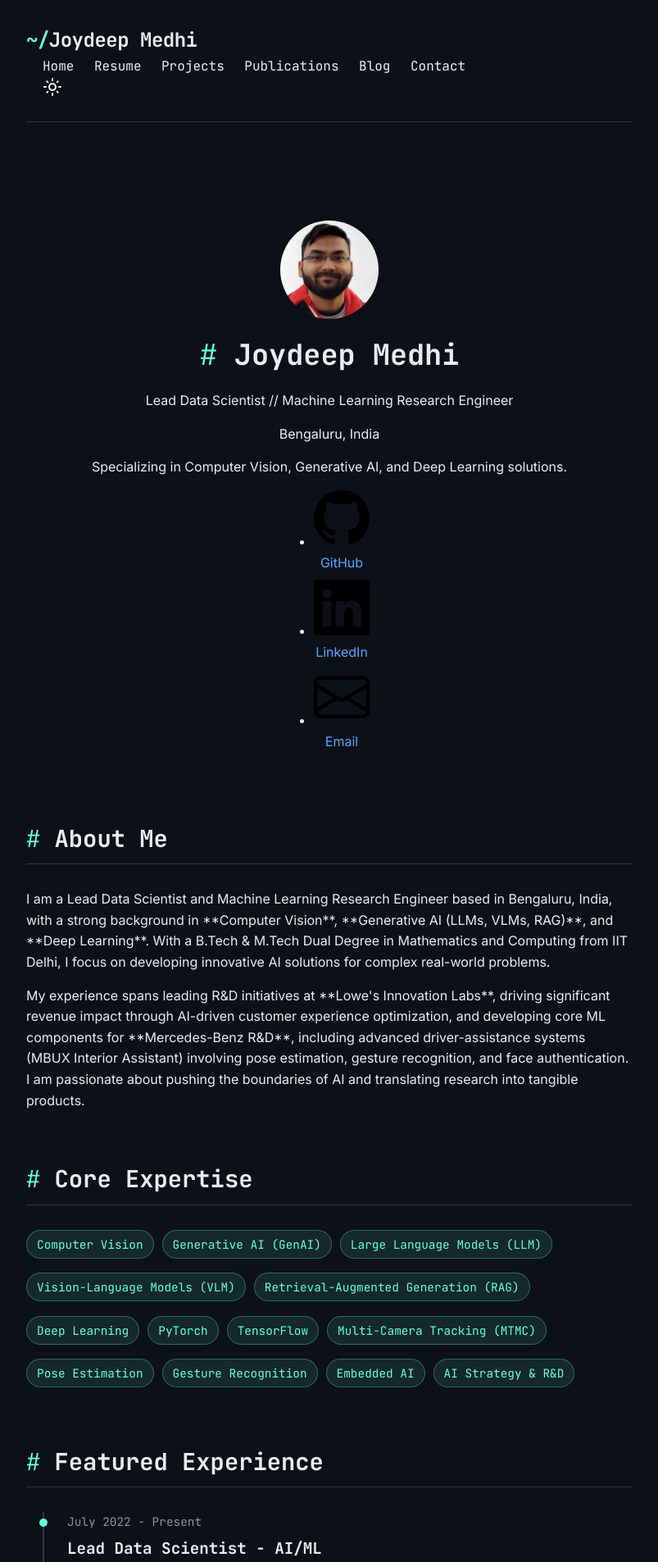
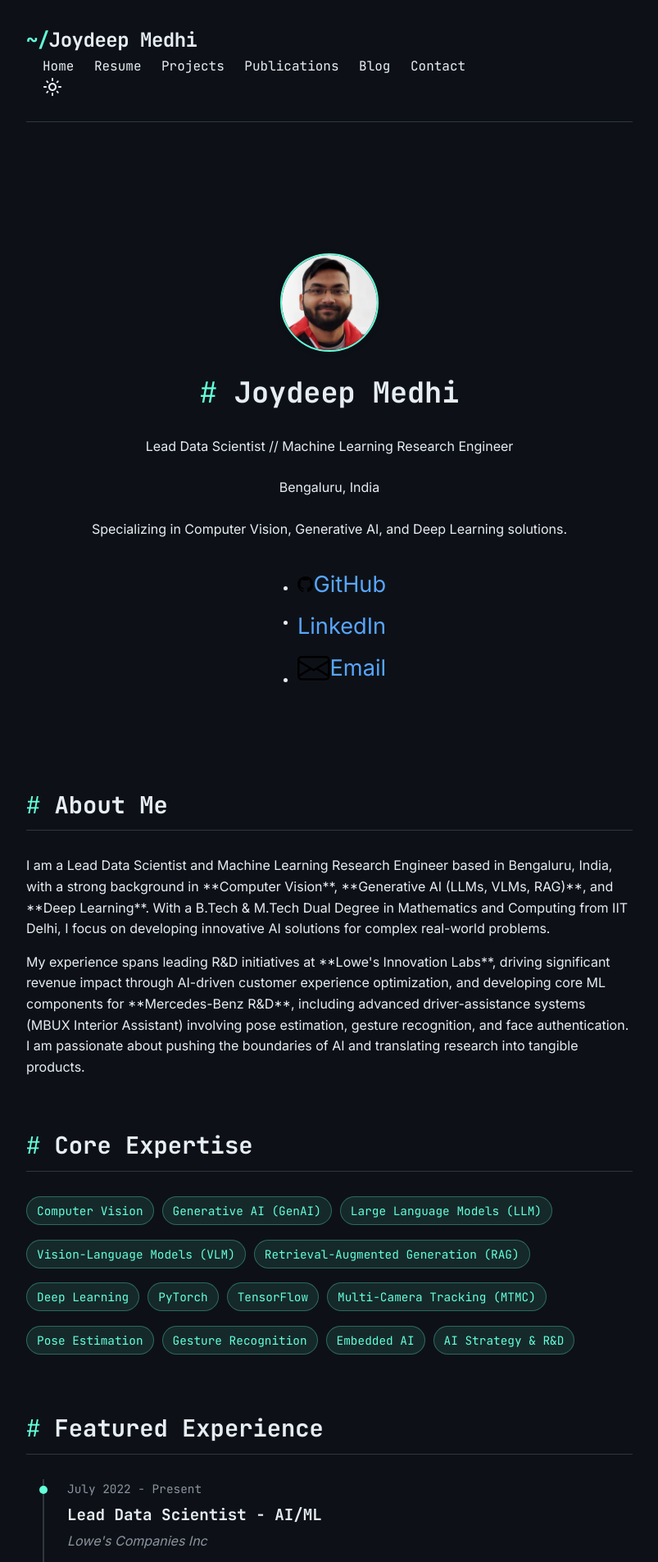
Before and after one commit to joydeepmedhi/joydeepmedhi.github.io, a Jekyll site: the page built from index.md, in a window 1280 px wide. Shown: the top 1905 px of the page at 82% size, without its empty margins (238-1041 px from the left). Built offline with Jekyll 4.4.1, drawn with Linux system fonts in a browser that asks for light colours.

Commit message:
style: Improve hero section layout and profile image, polish social links

```diff
--- a/_sass/_base.scss
+++ b/_sass/_base.scss
@@ -155,6 +155,49 @@ img {
   border-radius: $border-radius;
 }
 
+// Hero section styles
+.hero {
+  display: flex;
+  flex-direction: column;
+  align-items: center;
+  justify-content: center;
+  margin-top: 2.5rem;
+  margin-bottom: 2.5rem;
+}
+.hero-content {
+  display: flex;
+  flex-direction: column;
+  align-items: center;
+  gap: 0.6rem;
+}
+.profile-pic {
+  width: 120px;
+  height: 120px;
+  border-radius: 50%;
+  object-fit: cover;
+  margin-bottom: 0.8rem;
+  box-shadow: 0 2px 8px rgba(0,0,0,0.08);
+  border: 2px solid $accent-color;
+}
+.hero-social {
+  display: flex;
+  flex-direction: row;
+  gap: 1.5rem;
+  margin-top: 0.5rem;
+  justify-content: center;
+}
+.hero-social a {
+  display: flex;
+  align-items: center;
+  justify-content: center;
+  font-size: 1.7rem;
+  transition: transform 0.15s;
+}
+.hero-social a:hover {
+  transform: scale(1.12);
+  color: $accent-color;
+}
+
 // Terminal-like elements
 .terminal {
   font-family: $font-family-mono;
--- a/index.md
+++ b/index.md
@@ -4,12 +4,16 @@ title: Home
 ---
 
 <div class="hero">
-  <img src="/assets/images/profile.png" alt="Joydeep Medhi profile photo" class="profile-pic" style="width:120px;height:120px;border-radius:50%;margin-bottom:1rem;box-shadow:0 2px 8px rgba(0,0,0,0.08);object-fit:cover;"/>
-  <h1>Joydeep Medhi</h1>
-  <p class="lead">Lead Data Scientist // Machine Learning Research Engineer</p>
-  <p> Bengaluru, India</p>
-  <p class="lead-subtitle">Specializing in Computer Vision, Generative AI, and Deep Learning solutions.</p>
-  {% include social-links.html %}
+  <div class="hero-content">
+    <img src="/assets/images/profile.png" alt="Joydeep Medhi profile photo" class="profile-pic" />
+    <h1>Joydeep Medhi</h1>
+    <p class="lead">Lead Data Scientist // Machine Learning Research Engineer</p>
+    <p>Bengaluru, India</p>
+    <p class="lead-subtitle">Specializing in Computer Vision, Generative AI, and Deep Learning solutions.</p>
+    <div class="hero-social">
+      {% include social-links.html %}
+    </div>
+  </div>
 </div>
 
 <div class="section">
```
